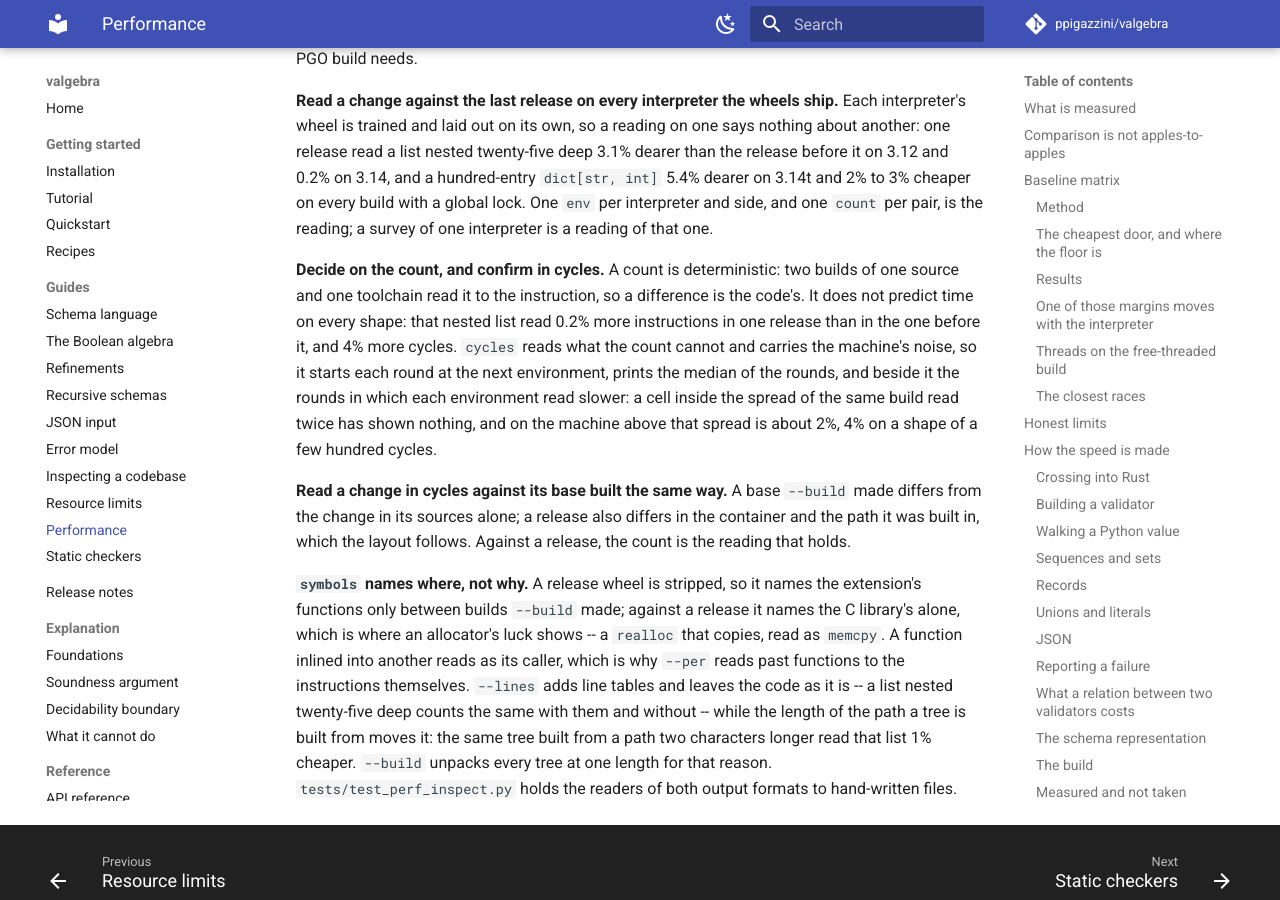
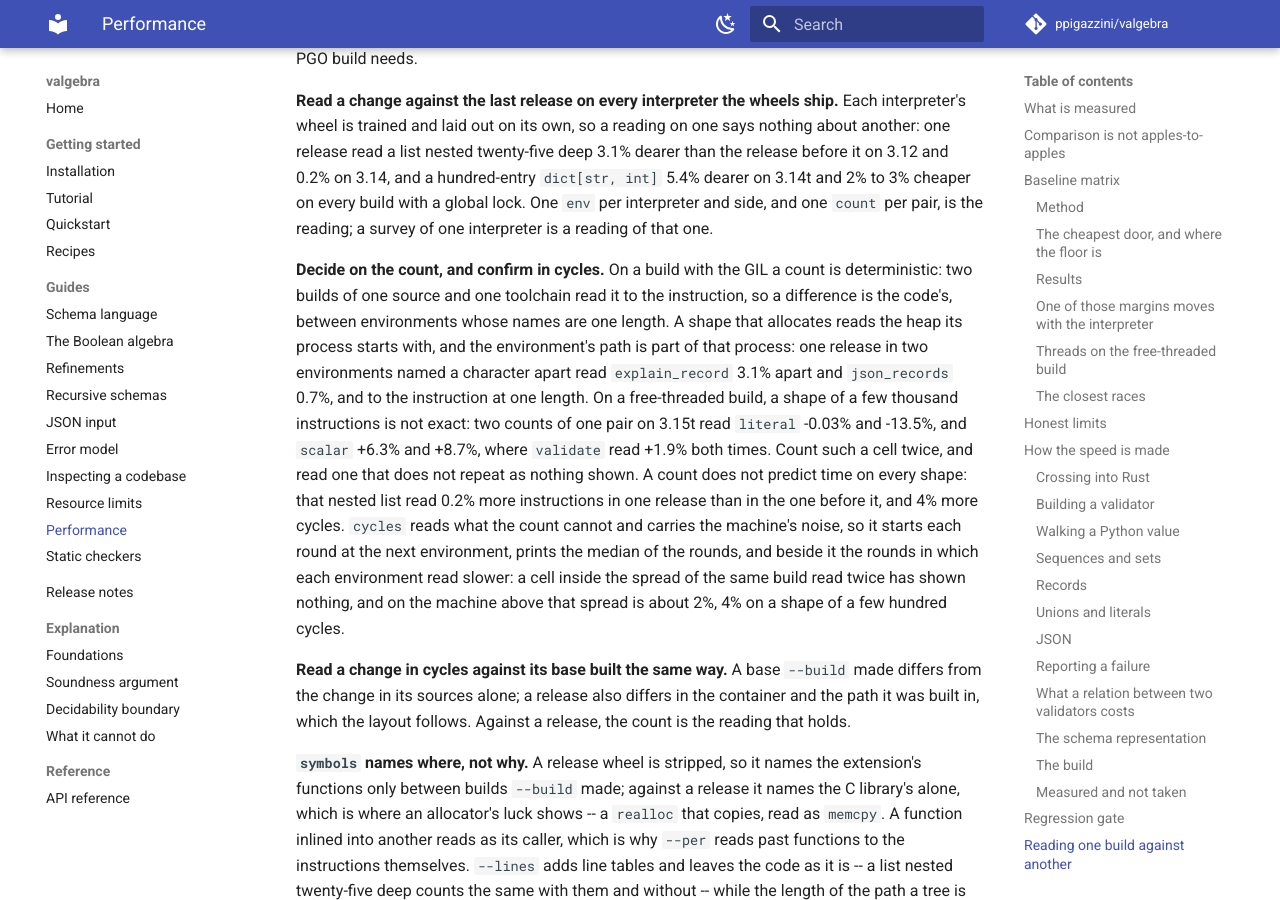
Before and after one commit to ppigazzini/valgebra, an MkDocs documentation site: the page built from docs/11-performance.md, in a window 1280 px wide and 900 px high, scrolled down 28278 px. Built offline with MkDocs 1.6.1 and Material for MkDocs 9.7.7, drawn with Linux system fonts in a browser that asks for light colours; comment, search, counter and statistics services are not loaded.

Commit message:
docs: a cut first reads its tree against the last release on every interpreter
The first step of a cut counts the tree against the version PyPI serves, on
every CPython release a wheel is built for with a profile, before the bump.
The merge gates hold each change to its base on the bench lanes'
interpreters, so a cost grown under their band in several changes, or on
another interpreter, passes them all. A shape that reads dearer is fixed
before the bump or named in the version's section with what it buys. The
wheels of other platforms, architectures and implementations are read by no
count, which the page says.

On a build with the GIL a count is the code's between environments named at
one length. One release in two environments whose names differ by a
character reads `explain_record` 3.1% apart and `json_records` 0.7%, and to
the instruction at one length: a shape that allocates reads the heap the
process starts with, and the environment's path is part of the process. On a
free-threaded build a shape of a few thousand instructions is not exact: two
counts of one pair on 3.15t read `literal` -0.03% and -13.5%, so such a cell
is counted twice. The performance page and the script's help say so.

```diff
--- a/docs/11-performance.md
+++ b/docs/11-performance.md
@@ -1291,9 +1291,19 @@
 `count` per pair, is the reading; a survey of one interpreter is a reading of
 that one.
 
-**Decide on the count, and confirm in cycles.** A count is deterministic: two
-builds of one source and one toolchain read it to the instruction, so a
-difference is the code's. It does not predict time on every shape: that nested list
+**Decide on the count, and confirm in cycles.** On a build with the GIL a count
+is deterministic: two builds of one source and one toolchain read it to the
+instruction, so a
+difference is the code's, between environments whose names are one length. A
+shape that allocates reads the heap its process starts with, and the
+environment's path is part of that process: one release in two environments
+named a character apart read `explain_record` 3.1% apart and `json_records`
+0.7%, and to the instruction at one length. On a free-threaded build, a shape
+of a few thousand instructions is not exact: two counts of one pair on
+3.15t read `literal` -0.03% and -13.5%, and `scalar` +6.3% and +8.7%, where
+`validate` read +1.9% both times. Count such a cell twice, and read one that
+does not repeat as nothing shown. A count does not predict time on every
+shape: that nested list
 read 0.2% more instructions in one release than in the one before it, and 4%
 more cycles. `cycles` reads what the
 count cannot and carries the machine's noise, so it starts each round at the
```
Also changed, not shown: docs/dev/09-releasing.md (+37 -13 lines), 1 other file.
